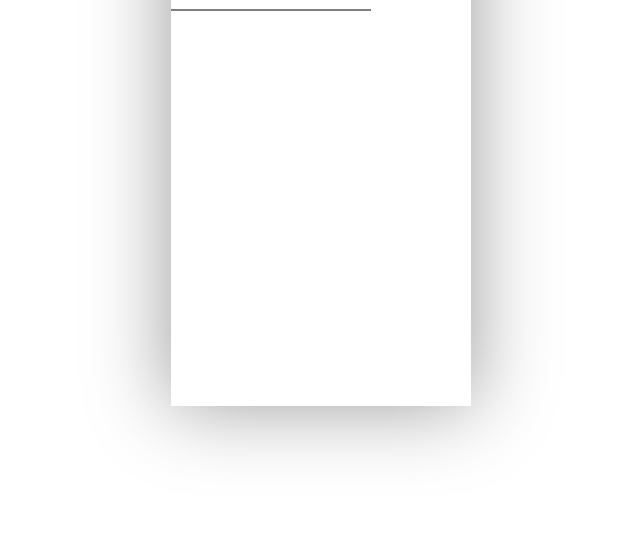
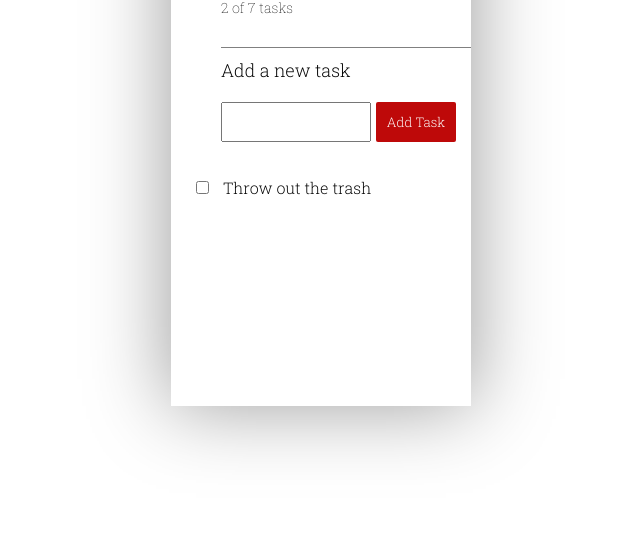
Before and after one commit to Gc0rp/tasks-list, a plain HTML site: page index.html in a window 1280 px wide. Shown: the part 244-800 px from the top of the page, without its empty margins (319-959 px from the left). Drawn offline with Linux system fonts and the light colour scheme.

Commit message:
Finished the display and added the js code for make a Add Task button.

```diff
--- a/index.html
+++ b/index.html
@@ -7,13 +7,40 @@
     <title>Tasks List</title>
 
     <link href="https://fonts.googleapis.com/css2?family=Roboto+Slab:wght@100;263;531&display=swap" rel="stylesheet">
+    <link rel="stylesheet" href="style.css"/>
 
-    <link rel="stylesheet" href="style.css" />
 </head>
 <body>
     <div class="screen">
-        <h1 class="main-heading">My Tasks</h1>
-        <hr />
+
+        <article>
+            <header>
+                <h1 class="main-heading">My Tasks</h1>
+                <h3 class="tasks-completed">2 of 7 tasks</h3>
+            </header>
+        </article>
+
+
+        <article class="add-new-tasks">
+            <label for="task">Add a new task</label>
+
+            <div class="submit-input-task">
+                <textarea class="task" maxlength=40 minlength="1"></textarea>
+                <button class="btn-add-task js-btn-add-task">Add Task</button>
+            </div>
+        </article>
+
+
+        <form class="tasks-list">
+            <input type="checkbox" id="task" name="task" value="task" />
+            <label for="task">Throw out the trash</label>
+
+        </form>
+
+
     </div>
+
+
+    <script src="script.js"></script>
 </body>
 </html>
--- /dev/null
+++ b/script.js
@@ -0,0 +1,32 @@
+const BTN_ADD_TASK = document.querySelector('.js-btn-add-task');
+
+
+function addTask(enteredTask){
+
+    let groupTask = document.createElement('div');
+    let form = document.querySelector('.tasks-list');
+
+    let checkBox = document.createElement('input');
+    checkBox.setAttribute('type', 'checkbox');
+    checkBox.setAttribute('id', enteredTask);
+
+
+    let label = document.createElement('label');
+
+    label.setAttribute('for', enteredTask);
+    label.innerText = enteredTask;
+
+    groupTask.appendChild(checkBox);
+    groupTask.appendChild(label);
+
+    console.log(groupTask);
+    form.appendChild(groupTask);
+
+}
+
+
+
+BTN_ADD_TASK.addEventListener('click', function buttonClicked(){
+    let enteredTask = document.querySelector('.task');
+    addTask(enteredTask.value);
+});
--- a/style.css
+++ b/style.css
@@ -12,18 +12,74 @@
     left: 50%;
     transform: translate(-50%, -50%);
 
+    box-shadow: 0px -2px 76px 2px rgba(0,0,0,0.39);
 
-    box-shadow: 0px -2px 76px 2px rgba(0,0,0,0.39);
+    font-family: 'Roboto Slab', serif;
 }
 
 .main-heading {
-    font-family: 'Roboto Slab', serif;
-    font-weight: 100;
-    padding: 30px;
-    text-align: right;
+    padding-top: 50px;
 }
 
-hr{
-    border: 0.5px solid grey;
-    width: 200px;
+.main-heading, .tasks-completed {
+    text-align: left;
+    font-weight: 100;
 }
+
+
+.tasks-completed {
+    padding: 10px 0px 30px;
+    font-size: 14px;
+    border-bottom: 1px solid gray;
+}
+
+.screen header, .add-new-tasks {
+    padding-left: 50px;
+}
+
+.add-new-tasks {
+    padding-top: 10px;
+}
+
+.add-new-tasks .submit-input-task {
+    margin-top: 20px;
+    display: flex;
+}
+
+.add-new-tasks label {
+    font-size: 18px;
+}
+
+.add-new-tasks textarea {
+    width: 150px;
+    padding: 5px;
+    max-height: 40px;
+    resize: none;
+    overflow: hidden;
+
+}
+
+.btn-add-task {
+    width: 80px;
+    height: 30px;
+    margin-left: 5px;
+    height: 40px;
+    background-color: #BE0909;
+    color: white;
+    border: none;
+    border-radius: 2px;
+    font-family: 'Roboto Slab', serif;
+}
+
+.submit-input-task {
+    padding-bottom: 35px;
+}
+
+
+.tasks-list {
+    padding-left: 25px;
+}
+
+.tasks-list label{
+    padding-left: 10px;
+}
```
